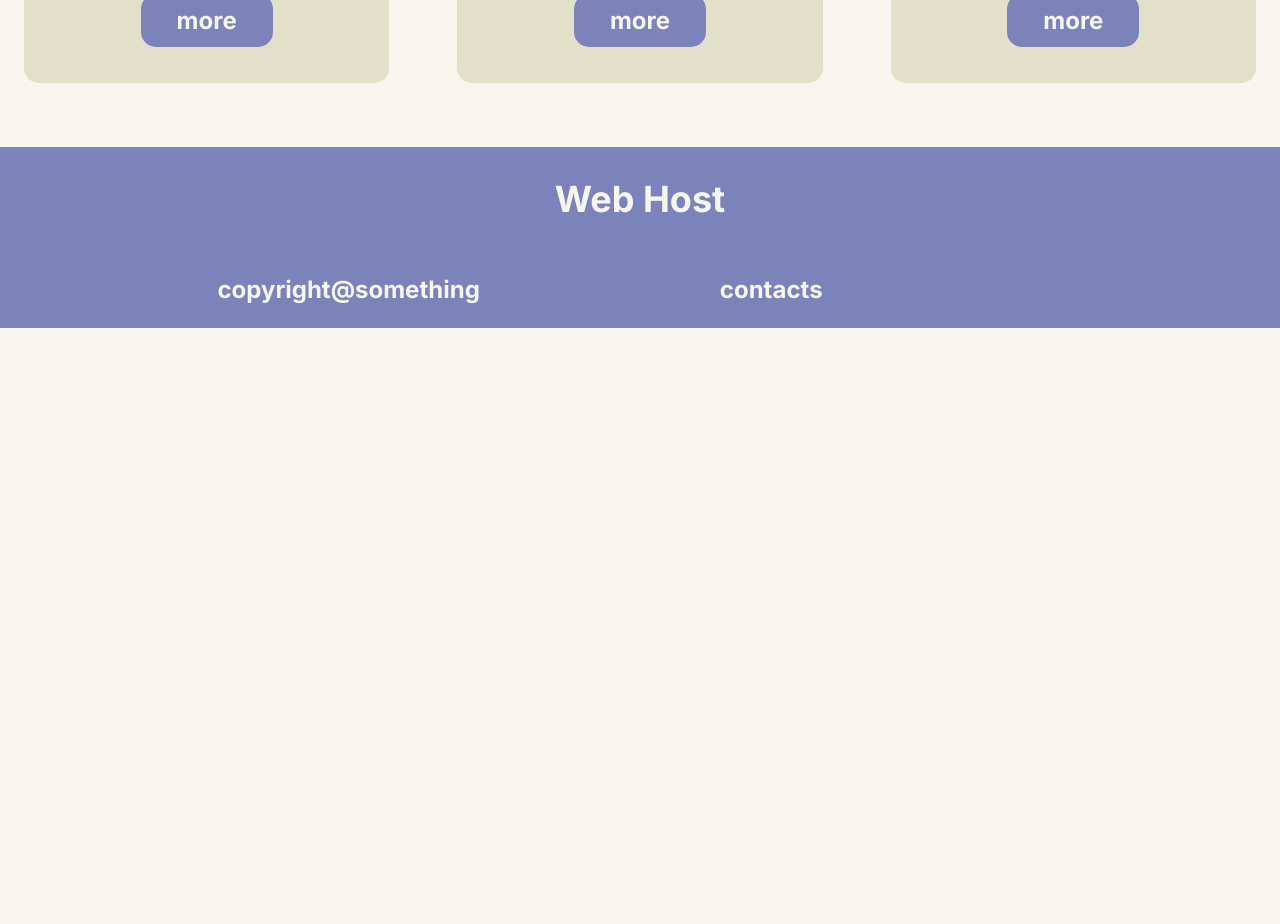
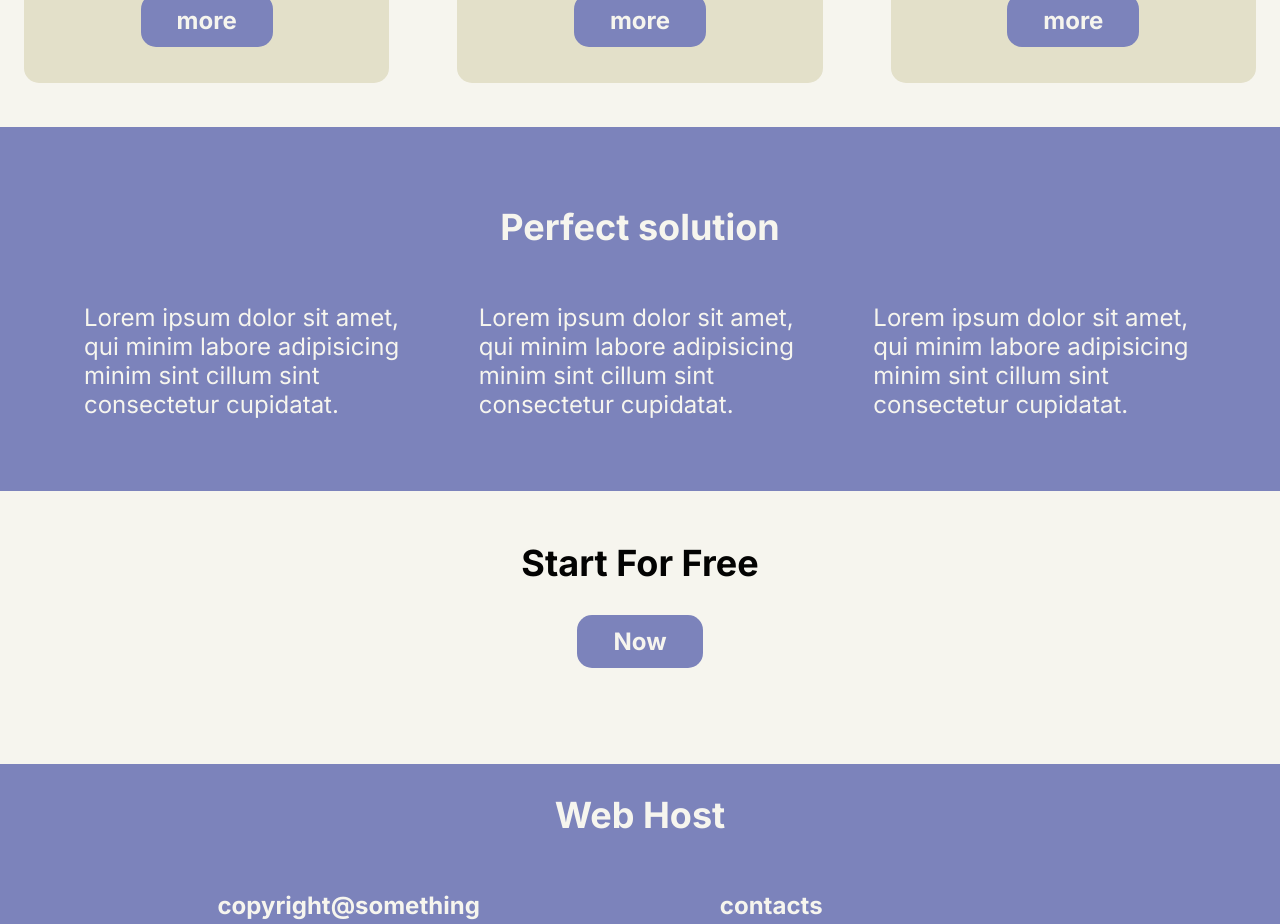
Before and after one commit to kimpors/aligns, a Next.js app: page / in a window 1280 px wide. Shown: the part 1340-2264 px from the top of the page. Before the commit the page ends 1668 px from the top, so only its background shows below. Built offline with nearby package versions, Linux system fonts and the light colour scheme.

Commit message:
Add few articles
- general info
- link to login

```diff
--- a/src/app/Home.module.css
+++ b/src/app/Home.module.css
@@ -1,3 +1,52 @@
+.info
+{
+  color: var(--bg);
+  background-color: var(--prime);
+
+  display: flex;
+  flex-direction: column;
+  justify-content: center;
+  align-items: center;
+
+  grid-area: 3 / 1 / 3 / -1;
+  padding: 2rem;
+}
+
+.info section
+{
+  display: flex;
+  justify-content: center;
+  align-items: center;
+}
+
+.info section > p
+{
+  /* width: 50ch; */
+  text-wrap: wrap;
+  padding-inline: 1.5rem;
+}
+
+.start
+{
+  display: flex;
+  flex-direction: column;
+  justify-content: center;
+  align-items: center;
+
+  grid-area: 4 / 1 / 4 / -1;
+}
+
+.start a
+{
+  color: var(--bg);
+  background-color: var(--accent);
+  padding: .5rem;
+  padding-inline: 1.5rem;
+  margin-bottom: 1.5rem;
+  border-radius: 15px;
+
+}
+
 .item1
 {
   grid-area: 2 / 1 / 2 / 5;
--- a/src/app/about/About.module.css
+++ b/src/app/about/About.module.css
@@ -3,8 +3,9 @@
   display: flex;
   flex-direction: column;
 
-  grid-column: 3 / 10;
-  grid-row: 2;
+  /* grid-column: 3 / 10; */
+  grid-area: 2 / 3 / -1 / 10;
+  /* grid-row: 2; */
 
   justify-content: center;
   align-items: center;
--- a/src/app/globals.css
+++ b/src/app/globals.css
@@ -34,7 +34,7 @@ body
 {
   display: grid;
   grid-template-columns: repeat(12, 1fr);
-  grid-template-rows: repeat(3, 1fr);
+  grid-template-rows: repeat(6, 1fr);
   gap: 20px;
 
   color: var(--text);
--- a/src/app/page.tsx
+++ b/src/app/page.tsx
@@ -20,6 +20,24 @@ function Home()
       <Card className={ styles.item1} title="Basic" description={ description } link="/plans" />
       <Card className={ styles.item2 } title="Standart" description={ description } link="/plans" />
       <Card className={ styles.item3 } title="Advanced" description={ description } link="/plans" />
+      <article className={ styles.info }>
+        <h2>Perfect solution</h2>
+        <section>
+          <p>
+            Lorem ipsum dolor sit amet, qui minim labore adipisicing minim sint cillum sint consectetur cupidatat.
+          </p>
+          <p>
+            Lorem ipsum dolor sit amet, qui minim labore adipisicing minim sint cillum sint consectetur cupidatat.
+          </p>
+          <p>
+            Lorem ipsum dolor sit amet, qui minim labore adipisicing minim sint cillum sint consectetur cupidatat.
+          </p>
+        </section>
+      </article>
+      <article className={ styles.start }>
+        <h2>Start For Free</h2>
+        <Link href="/login">Now</Link>
+      </article>
       <Footer />
     </>
   )
```
